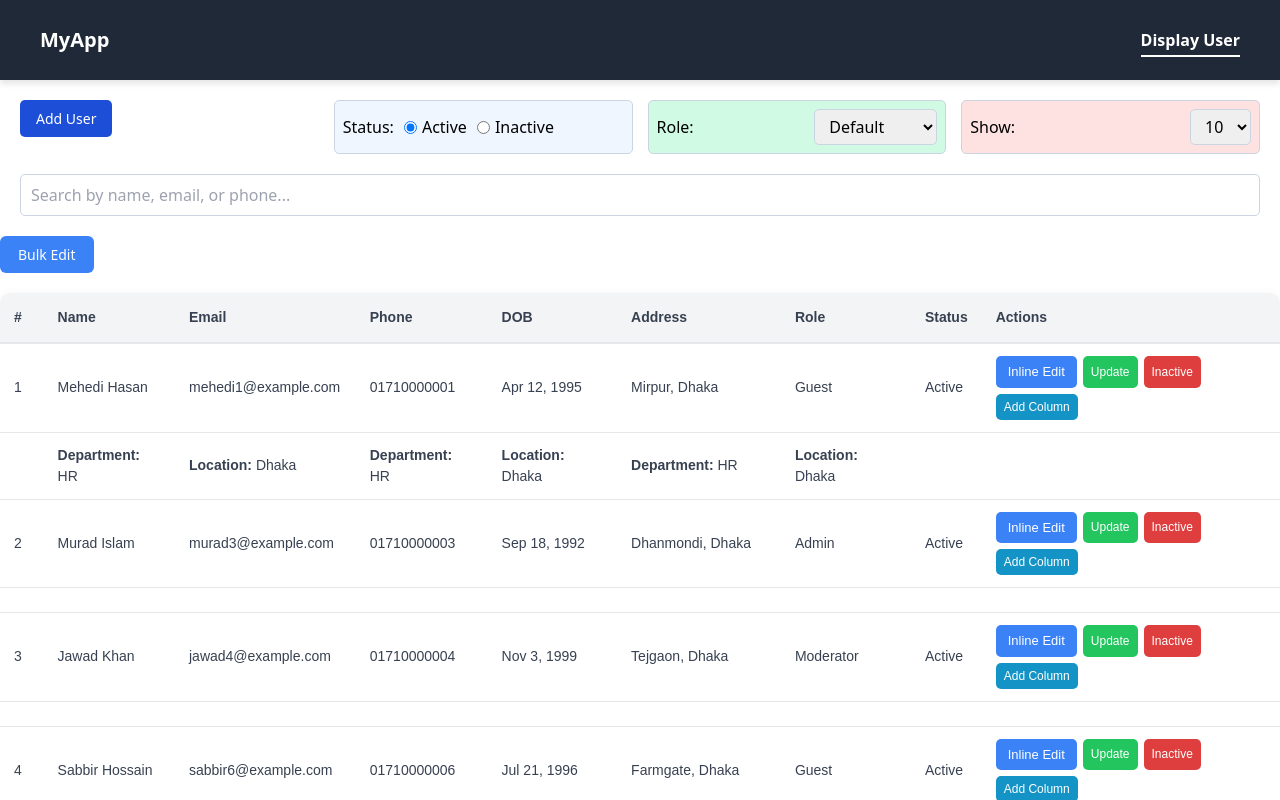
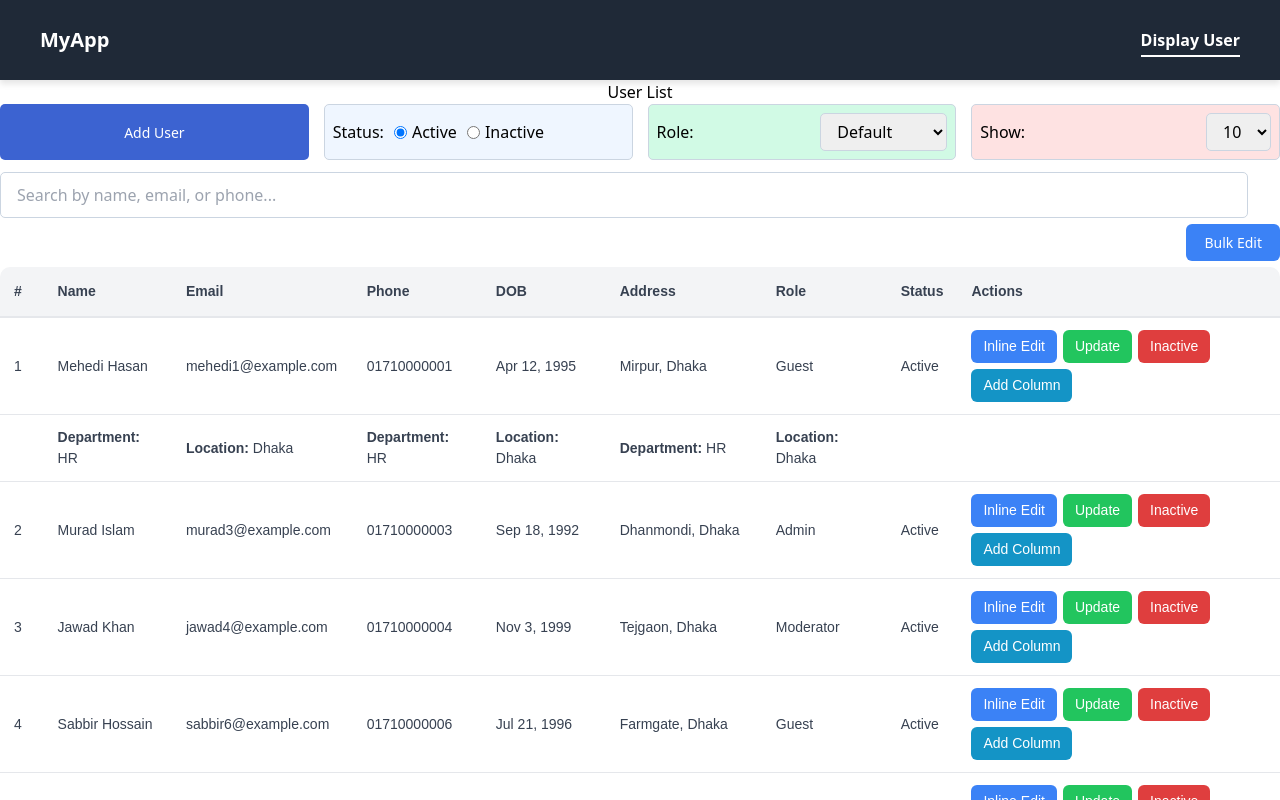
Before and after one commit to atique0x/user-management, an Angular app: page / in a window 1280 px wide. Shown: the top 800 px of the page. Built offline with nearby package versions, Linux system fonts and the light colour scheme.

Commit message:
Add chuck array

```diff
--- a/src/app/user-form/user-form.component.html
+++ b/src/app/user-form/user-form.component.html
@@ -5,69 +5,31 @@
   <!-- Name -->
   <div class="form-group">
     <label for="name">Name <span class="required">*</span></label>
-    <input
-      type="text"
-      formControlName="name"
-      id="name"
-      placeholder="Enter full name"
-    />
-    <p
-      class="error"
-      *ngIf="userForm.get('name')?.touched && userForm.get('name')?.invalid"
-    >
-      <span *ngIf="userForm.get('name')?.errors?.['required']"
-        >Name is required.</span
-      >
-      <span *ngIf="userForm.get('name')?.errors?.['minlength']"
-        >Name must be at least 3 characters.</span
-      >
+    <input type="text" formControlName="name" id="name" placeholder="Enter full name" />
+    <p class="error" *ngIf="userForm.get('name')?.touched && userForm.get('name')?.invalid">
+      <span *ngIf="userForm.get('name')?.errors?.['required']">Name is required.</span>
+      <span *ngIf="userForm.get('name')?.errors?.['minlength']">Name must be at least 3 characters.</span>
     </p>
   </div>
 
   <!-- Email -->
   <div class="form-group">
     <label for="email">Email <span class="required">*</span></label>
-    <input
-      type="email"
-      formControlName="email"
-      id="email"
-      placeholder="Enter email address"
-    />
-    <p
-      class="error"
-      *ngIf="userForm.get('email')?.touched && userForm.get('email')?.invalid"
-    >
-      <span *ngIf="userForm.get('email')?.errors?.['required']"
-        >Email is required.</span
-      >
-      <span *ngIf="userForm.get('email')?.errors?.['email']"
-        >Please provide a valid email.</span
-      >
-      <span *ngIf="userForm.get('email')?.errors?.['emailTaken']"
-        >Email already exists, provide another.</span
-      >
+    <input type="email" formControlName="email" id="email" placeholder="Enter email address" />
+    <p class="error" *ngIf="userForm.get('email')?.touched && userForm.get('email')?.invalid">
+      <span *ngIf="userForm.get('email')?.errors?.['required']">Email is required.</span>
+      <span *ngIf="userForm.get('email')?.errors?.['email']">Please provide a valid email.</span>
+      <span *ngIf="userForm.get('email')?.errors?.['emailTaken']">Email already exists, provide another.</span>
     </p>
   </div>
 
   <!-- Phone -->
   <div class="form-group">
     <label for="phone">Phone <span class="required">*</span></label>
-    <input
-      type="text"
-      formControlName="phone"
-      id="phone"
-      placeholder="01XXXXXXXXX"
-    />
-    <p
-      class="error"
-      *ngIf="userForm.get('phone')?.touched && userForm.get('phone')?.invalid"
-    >
-      <span *ngIf="userForm.get('phone')?.errors?.['required']"
-        >Phone number is required.</span
-      >
-      <span *ngIf="userForm.get('phone')?.errors?.['pattern']"
-        >Provide a valid phone number (01XXXXXXXXX).</span
-      >
+    <input type="text" formControlName="phone" id="phone" placeholder="01XXXXXXXXX" />
+    <p class="error" *ngIf="userForm.get('phone')?.touched && userForm.get('phone')?.invalid">
+      <span *ngIf="userForm.get('phone')?.errors?.['required']">Phone number is required.</span>
+      <span *ngIf="userForm.get('phone')?.errors?.['pattern']">Provide a valid phone number (01XXXXXXXXX).</span>
     </p>
   </div>
 
@@ -75,10 +37,7 @@
   <div class="form-group">
     <label for="dob">Date of Birth <span class="required">*</span></label>
     <input type="date" formControlName="dob" id="dob" />
-    <p
-      class="error"
-      *ngIf="userForm.get('dob')?.touched && userForm.get('dob')?.invalid"
-    >
+    <p class="error" *ngIf="userForm.get('dob')?.touched && userForm.get('dob')?.invalid">
       Date of Birth is required.
     </p>
   </div>
@@ -86,24 +45,12 @@
   <!-- Address -->
   <div class="form-group">
     <label for="address">Address <span class="required">*</span></label>
-    <input
-      type="text"
-      formControlName="address"
-      id="address"
-      placeholder="Enter address"
-    />
-    <p
-      class="error"
-      *ngIf="
+    <input type="text" formControlName="address" id="address" placeholder="Enter address" />
+    <p class="error" *ngIf="
         userForm.get('address')?.touched && userForm.get('address')?.invalid
-      "
-    >
-      <span *ngIf="userForm.get('address')?.errors?.['required']"
-        >Address is required.</span
-      >
-      <span *ngIf="userForm.get('address')?.errors?.['minlength']"
-        >Address must be at least 3 characters.</span
-      >
+      ">
+      <span *ngIf="userForm.get('address')?.errors?.['required']">Address is required.</span>
+      <span *ngIf="userForm.get('address')?.errors?.['minlength']">Address must be at least 3 characters.</span>
     </p>
   </div>
 
@@ -123,5 +70,10 @@
     <button type="submit" [disabled]="userForm.invalid">
       {{ isUpdateMode ? "Update User" : "Add User" }}
     </button>
+    <br>
+    <br>
+    <button type="button" (click)="cancelAddUser()">
+      Cancel
+    </button>
   </div>
 </form>
--- a/src/app/user-form/user-form.component.ts
+++ b/src/app/user-form/user-form.component.ts
@@ -1,11 +1,13 @@
 import { Component, OnInit } from '@angular/core';
-import { FormArray, FormControl, FormGroup, Validators } from '@angular/forms';
+import { ActivatedRoute, Router } from '@angular/router';
+import { FormControl, FormGroup, Validators } from '@angular/forms';
+import { Location } from '@angular/common';
+import { v4 as uuidv4 } from 'uuid';
+
+import { UserInterface } from '../types/user.interface';
+import { UserRoleEnum } from '../types/user-role.enum';
 import { UserFromDataInterface } from '../types/form-data.interface';
-import { UserRoleEnum } from '../types/user-role.enum';
-import { v4 as uuidv4 } from 'uuid';
 import { UsersService } from '../users.service';
-import { UserInterface } from '../types/user.interface';
-import { ActivatedRoute, Router } from '@angular/router';
 import { emailExistValidator } from '../validators/email-exist-validator';
 
 @Component({
@@ -25,7 +27,8 @@ export class UserFormComponent implements OnInit {
   constructor(
     private userService: UsersService,
     private route: ActivatedRoute,
-    private router: Router
+    private router: Router,
+    private location: Location
   ) {}
 
   ngOnInit(): void {
@@ -61,6 +64,10 @@ export class UserFormComponent implements OnInit {
       this.formReset();
       alert('✅ User added successfully!');
     }
+  }
+
+  cancelAddUser() {
+    this.location.back();
   }
 
   private userFormInit(): void {
--- a/src/app/users-list/users-display-table/users-display-table.component.css
+++ b/src/app/users-list/users-display-table/users-display-table.component.css
@@ -1,86 +1,82 @@
-/* ================= Bulk Buttons ================= */
-.bulk-buttons {
-  display: flex;
-  gap: 10px;
-  margin-bottom: 20px;
-}
-
-.bulk-buttons button {
-  padding: 8px 18px;
+/* ================= Common Buttons ================= */
+button {
+  padding: 6px 12px;
   border: none;
   border-radius: 6px;
   font-size: 14px;
   font-weight: 500;
   cursor: pointer;
-  transition: all 0.3s ease;
+  color: white;
+  transition: background 0.3s ease;
+}
+button:disabled {
+  background-color: #9ca3af;
+  cursor: not-allowed;
+  opacity: 0.65;
+  pointer-events: none;
 }
 
-/* ================= Button Colors ================= */
-button.edit {
-  background-color: #3b82f6;
-  color: white;
+/* ================= Bulk Buttons ================= */
+.bulk-buttons {
+  display: flex;
+  justify-content: end;
+  margin-bottom: 6px;
 }
-button.edit:hover:not(:disabled) {
-  background-color: #2563eb;
+.bulk-buttons button {
+  padding: 8px 18px;
 }
 
-button.save {
-  background-color: #16a34a;
-  color: white;
+/* ================= Button Variants ================= */
+.edit {
+  background: #3b82f6;
 }
-button.save:hover:not(:disabled) {
-  background-color: #15803d;
+.edit:hover:not(:disabled) {
+  background: #2563eb;
 }
 
-button.cancel {
-  background-color: #df3e3e;
-  color: white;
+.save {
+  background: #16a34a;
 }
-button.cancel:hover:not(:disabled) {
-  background-color: #c53030;
+.save:hover:not(:disabled) {
+  background: #15803d;
 }
 
-button.danger {
-  background-color: #df3e3e;
-  color: white;
+.cancel,
+.danger {
+  background: #df3e3e;
 }
-button.danger:hover:not(:disabled) {
-  background-color: #c53030;
+.cancel:hover:not(:disabled),
+.danger:hover:not(:disabled) {
+  background: #c53030;
 }
 
-button.success {
-  background-color: #22c55e;
-  color: white;
+.success {
+  background: #22c55e;
 }
-button.success:hover:not(:disabled) {
-  background-color: #16a34a;
+.success:hover:not(:disabled) {
+  background: #16a34a;
 }
 
-button.add-column {
-  padding: 6px 12px;
-  background-color: #1494c6;
-  color: white;
+.add-column {
+  background: #1494c6;
 }
-button.add-column:hover {
-  background-color: #117ca7;
+.add-column:hover {
+  background: #117ca7;
 }
 
 /* ================= Table Styling ================= */
 table {
   width: 100%;
-  border-collapse: collapse; /* ✅ colspan ঠিকমতো কাজ করবে */
-  table-layout: auto; /* ✅ auto রাখা জরুরি */
-  font-family: "Arial", sans-serif;
-  background: #ffffff;
+  border-collapse: collapse;
+  table-layout: auto;
+  font-family: Arial, sans-serif;
+  background: #fff;
   border-radius: 10px;
   overflow: hidden;
-  box-shadow: 0 4px 12px rgba(0, 0, 0, 0.08);
 }
-
 thead {
   background: #f3f4f6;
 }
-
 thead th {
   text-align: left;
   padding: 14px;
@@ -89,16 +85,13 @@ thead th {
   color: #374151;
   border-bottom: 2px solid #e5e7eb;
 }
-
 tbody tr {
   border-bottom: 1px solid #e5e7eb;
   transition: background 0.2s ease;
 }
-
 tbody tr:hover {
   background: #f9fafb;
 }
-
 tbody td {
   padding: 12px 14px;
   font-size: 14px;
@@ -106,7 +99,7 @@ tbody td {
   vertical-align: middle;
 }
 
-/* ================= Input Fields ================= */
+/* ================= Inputs ================= */
 tbody input[type="text"],
 tbody select,
 tbody input[type="date"] {
@@ -118,130 +111,78 @@ tbody input[type="date"] {
   transition: all 0.2s ease;
 }
 
-tbody input[type="text"]:focus,
-tbody select:focus,
-tbody input[type="date"]:focus {
-  outline: none;
-  border-color: #3b82f6;
-  box-shadow: 0 0 0 2px rgba(59, 130, 246, 0.15);
-}
-
-/* ================= Row Action Buttons ================= */
-.action-btn {
-  display: flex;
-  gap: 6px;
-  flex-wrap: wrap;
-}
-
-.action-btn button,
-.save,
-.cancel,
-.inline-add button {
-  padding: 6px 12px;
-  border: none;
-  border-radius: 5px;
-  font-size: 13px;
-  cursor: pointer;
-  transition: background 0.2s ease;
-  color: white;
-}
-
-/* ================= Disabled Buttons ================= */
-button:disabled,
-.bulk-buttons button:disabled,
-tbody td:last-child button:disabled {
-  background-color: #9ca3af;
-  color: #ffffff;
-  cursor: not-allowed;
-  opacity: 0.65;
-  pointer-events: none;
-}
-
-/* ================= Validation Messages ================= */
-.error {
-  font-size: 12px;
-  color: #dc2626;
-  margin-top: 4px;
-}
-
-.error span {
-  display: block;
-  line-height: 1.2;
-}
-
-/* ================= Highlight Invalid Input ================= */
 input.ng-invalid.ng-touched,
 select.ng-invalid.ng-touched {
   border-color: #dc2626;
   box-shadow: 0 0 0 2px rgba(220, 38, 38, 0.15);
 }
 
-/* ================= Editable Field Save/Cancel Buttons ================= */
-tbody span button {
-  padding: 4px 8px;
+/* ================= Error ================= */
+.error {
   font-size: 12px;
+  color: #dc2626;
+  margin-top: 4px;
+}
+.error span {
+  display: block;
+  line-height: 1.2;
 }
 
+/* ================= Helpers ================= */
+.action-btn {
+  display: flex;
+  gap: 6px;
+  flex-wrap: wrap;
+}
 .gap-button {
   display: flex;
   gap: 6px;
 }
+.bold-text {
+  font-weight: 600;
+}
 
+/* ================= No Users ================= */
 .no-users-cell {
-  padding-top: 2rem;
-  padding-bottom: 2rem;
+  padding: 2rem 0;
   text-align: center;
 }
-
 .no-users-content {
   display: flex;
   flex-direction: column;
   align-items: center;
-  justify-content: center;
   row-gap: 0.5rem;
   color: #6b7280;
 }
-
 .no-users-icon {
   height: 3rem;
   width: 3rem;
   color: #d1d5db;
 }
-
 .no-users-title {
   font-size: 1.125rem;
   font-weight: 500;
   margin: 0;
 }
-
 .no-users-subtitle {
   font-size: 0.875rem;
   color: #9ca3af;
   margin: 0;
 }
 
-/* ================= Inline Add Row ================= */
+/* ================= Inline Add ================= */
 .inline-add td {
   background: #fafafa;
-  justify-items: center;
 }
-
 .inline-add td div {
   display: flex;
   gap: 8px;
   border-radius: 6px;
   width: 90%;
 }
-
-/* ================= Inline Add Inputs ================= */
-tr.inline-add td span input[type="text"] {
+.inline-add td span input[type="text"] {
   padding: 8px 12px;
   border: 1px solid #ccc;
   border-radius: 6px;
   font-size: 14px;
-  transition: border-color 0.2s ease;
 }
-
-.bold-text {
-  font-weight: 600;
-}
--- a/src/app/users-list/users-display-table/users-display-table.component.ts
+++ b/src/app/users-list/users-display-table/users-display-table.component.ts
@@ -49,6 +49,7 @@ export class UsersDisplayTableComponent
 
   currentPage = 1;
   itemsPerPage = 10;
+  arr: number[] = [1, 2, 3, 4, 5, 6, 7, 8, 9, 10];
 
   private queryParamsSub?: Subscription;
 
@@ -221,6 +222,7 @@ export class UsersDisplayTableComponent
 
   //------------- Remove additional data ------------
   removeAdditional(row: number, itemIndex: number) {
+    console.log(row, itemIndex);
     const additionalFields = this.userFormArray
       .at(row)
       .get('additional') as FormArray;
@@ -234,6 +236,19 @@ export class UsersDisplayTableComponent
         updatedData: { additional: updatedAdditional },
       });
     }
+  }
+
+  //--------------- Chunk Array Data ----------------
+  chunkArray(
+    arr: FormGroup<AdditionalFormDataInterFace>[] | undefined,
+    chunckSize: number
+  ): FormGroup<AdditionalFormDataInterFace>[][] | [] {
+    if (!arr) return [];
+    const newArr: FormGroup<AdditionalFormDataInterFace>[][] = [];
+    for (let i = 0; i < arr.length; i += chunckSize) {
+      newArr.push(arr.slice(i, i + chunckSize));
+    }
+    return newArr;
   }
 
   private getUpdatedData(
--- a/src/app/users-list/users-filtered-features/users-filtered-features.component.css
+++ b/src/app/users-list/users-filtered-features/users-filtered-features.component.css
@@ -1,9 +1,9 @@
 /* Section spacing */
 section {
-  padding: 20px;
   display: flex;
   flex-direction: column;
-  gap: 20px;
+  gap: 12px;
+  padding-bottom: 6px;
 }
 
 /* Container for buttons and filters */
@@ -23,17 +23,11 @@ section button {
 }
 
 /* Main edit/add buttons */
-section > div:first-child > div > div > button {
-  background-color: #1d4ed8;
+section > div:first-child > button {
+  background-color: #3c63d1;
   color: #fff;
 }
-
-section > div:first-child > div > div > div > button {
-  background-color: #2563eb;
-  color: #fff;
-}
-
-section > div:first-child > div > button {
+section > div:first-child > button:hover {
   background-color: #1d4ed8;
   color: #fff;
 }
@@ -73,25 +67,16 @@ section > div:first-child > div:nth-child(4) {
 
 /* Select styling */
 section select {
-  padding: 5px 10px;
+  padding: 6px 12px;
   border-radius: 5px;
   border: 1px solid #cbd5e1;
 }
 
 /* Search */
 section > div:last-child input {
-  width: 100%;
-  padding: 8px 35px 8px 10px;
+  padding: 10px 16px;
+  width: 97.5%;
+
   border: 1px solid #cbd5e1;
   border-radius: 5px;
 }
-
-section > div:last-child svg {
-  position: absolute;
-  top: 50%;
-  left: 10px;
-  transform: translateY(-50%);
-  width: 16px;
-  height: 16px;
-  fill: #9ca3af;
-}
--- a/src/app/users-list/users-filtered-features/users-filtered-features.component.html
+++ b/src/app/users-list/users-filtered-features/users-filtered-features.component.html
@@ -1,31 +1,19 @@
 <section>
   <div>
     <!-- Add & Edit Buttons -->
-    <div>
-      <button (click)="onAddUser()">Add User</button>
-    </div>
+    <button (click)="onAddUser()">Add User</button>
 
     <!-- Status Filter -->
     <div>
       <span>Status:</span>
       <label>
-        <input
-          type="radio"
-          name="statusFilter"
-          [value]="true"
-          [(ngModel)]="statusFilter"
-          (change)="onStatusFilterChange()"
-        />
+        <input type="radio" name="statusFilter" [value]="true" [(ngModel)]="statusFilter"
+          (change)="onStatusFilterChange()" />
         Active
       </label>
       <label>
-        <input
-          type="radio"
-          name="statusFilter"
-          [value]="false"
-          [(ngModel)]="statusFilter"
-          (change)="onStatusFilterChange()"
-        />
+        <input type="radio" name="statusFilter" [value]="false" [(ngModel)]="statusFilter"
+          (change)="onStatusFilterChange()" />
         Inactive
       </label>
     </div>
@@ -44,10 +32,7 @@
     <!-- Items Per Page -->
     <div>
       <label for="itemsPerPage">Show:</label>
-      <select
-        [(ngModel)]="itemsPerPageFilter"
-        (change)="onItemsPerPageFilterChange()"
-      >
+      <select [(ngModel)]="itemsPerPageFilter" (change)="onItemsPerPageFilterChange()">
         <option [value]="number" *ngFor="let number of [5, 10, 15, 20]">
           {{ number }}
         </option>
@@ -57,12 +42,6 @@
 
   <!-- Search -->
   <div>
-    <div>
-      <input
-        type="text"
-        placeholder="Search by name, email, or phone..."
-        [formControl]="searchControl"
-      />
-    </div>
+    <input type="text" placeholder="Search by name, email, or phone..." [formControl]="searchControl" />
   </div>
 </section>
--- a/src/app/users-list/users-list.component.css
+++ b/src/app/users-list/users-list.component.css
@@ -0,0 +1,3 @@
+h2 {
+  text-align: center;
+}
--- a/src/app/users-list/users-list.component.html
+++ b/src/app/users-list/users-list.component.html
@@ -1,3 +1,5 @@
+<h2>User List</h2>
+
 <app-users-filtered-features
   (statusFilterChanged)="handleStatusChange($event)"
   (roleFilterChanged)="handleRoleChange($event)"
--- a/src/app/users-list/users-list.component.ts
+++ b/src/app/users-list/users-list.component.ts
@@ -88,6 +88,9 @@ export class UsersListComponent implements OnInit {
     updatedData: Partial<UserInterface>;
   }) {
     this.userService.updateUser(userData.id, userData.updatedData);
+    if (userData.updatedData.role) {
+      this.loadUsers();
+    }
   }
 
   private loadUsers(): void {
```
Also changed, not shown: src/app/users-list/users-display-table/users-display-table.component.html (+63 -178 lines).
